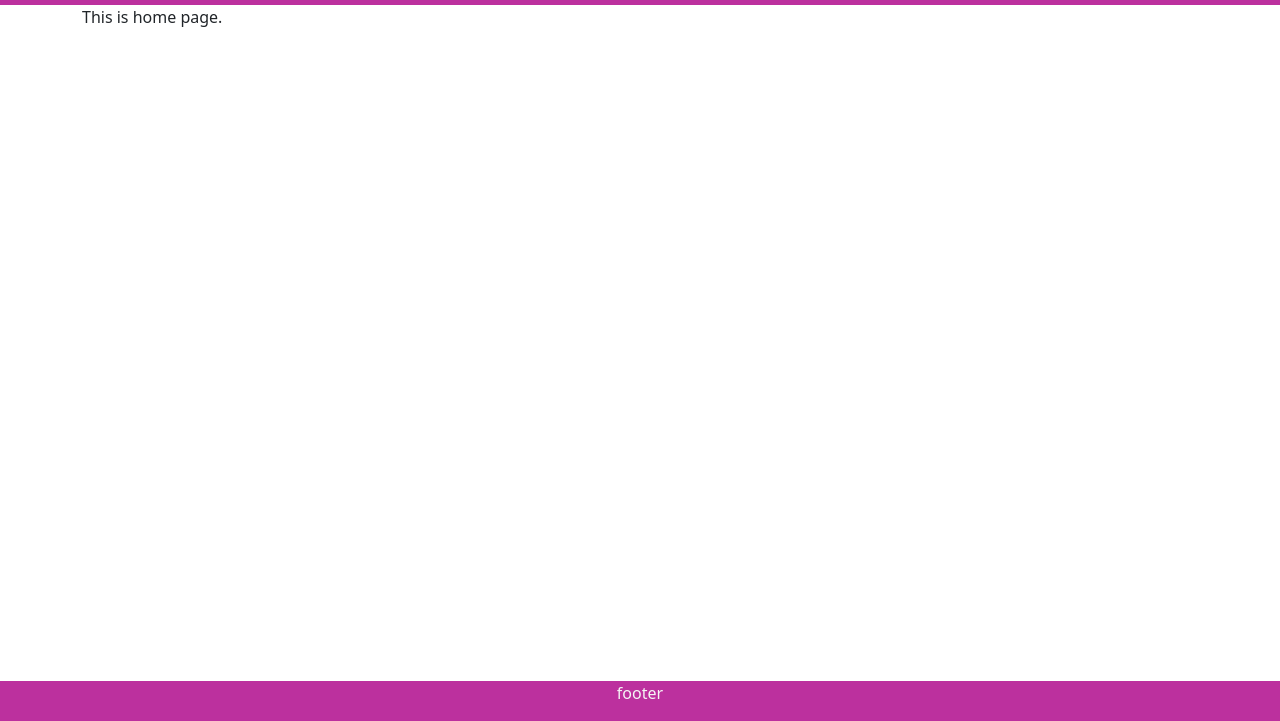
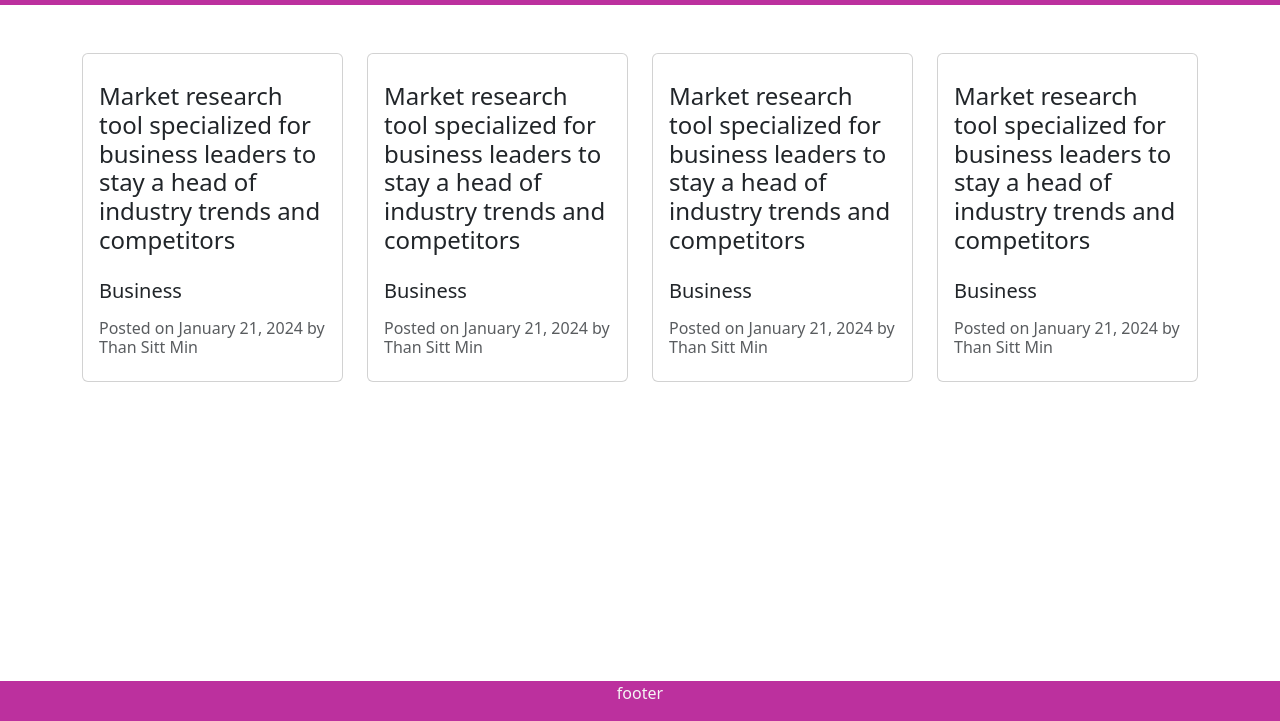
Before and after one commit to ThanSitt/Idea-box-project, a plain HTML site: page index.html in a window 1280 px wide. Shown: the part 79-800 px from the top of the page. Drawn offline with nearby package versions, Linux system fonts and the light colour scheme.

Commit message:
added boxes on home page

```diff
--- a/CSS/style.css
+++ b/CSS/style.css
@@ -28,4 +28,14 @@ nav{
     color: var(--light-color);
     margin: 5px;
     font-size: 2em;
+    font-family: "Bauhaus 93";
 }
+
+.card-title{
+    margin-top: 0.5em;
+    margin-bottom: 1em;
+}
+
+.category{
+    margin-bottom: 1em;
+}
--- a/index.html
+++ b/index.html
@@ -30,8 +30,45 @@
           </div>
         </div>
     </nav>
-    <div class="container">
-        <p>This is home page.</p>
+    <div class="container mt-5">
+      <div class="row">
+        <div class="col-md-3">
+          <div class="card mb-4">
+            <div class="card-body">
+              <h4 class="card-title">Market research tool specialized for business leaders to stay a head of industry trends and competitors</h4>
+              <h5 class="category">Business</h5>
+              <h6 class="card-subtitle mb-2 text-muted">Posted on January 21, 2024 by Than Sitt Min</h6>
+            </div>
+          </div>
+        </div>
+        <div class="col-md-3">
+          <div class="card mb-4">
+            <div class="card-body">
+              <h4 class="card-title">Market research tool specialized for business leaders to stay a head of industry trends and competitors</h4>
+              <h5 class="category">Business</h5>
+              <h6 class="card-subtitle mb-2 text-muted">Posted on January 21, 2024 by Than Sitt Min</h6>
+            </div>
+          </div>
+        </div>
+        <div class="col-md-3">
+          <div class="card mb-4">
+            <div class="card-body">
+              <h4 class="card-title">Market research tool specialized for business leaders to stay a head of industry trends and competitors</h4>
+              <h5 class="category">Business</h5>
+              <h6 class="card-subtitle mb-2 text-muted">Posted on January 21, 2024 by Than Sitt Min</h6>
+            </div>
+          </div>
+        </div>
+        <div class="col-md-3">
+          <div class="card mb-4">
+            <div class="card-body">
+              <h4 class="card-title">Market research tool specialized for business leaders to stay a head of industry trends and competitors</h4>
+              <h5 class="category">Business</h5>
+              <h6 class="card-subtitle mb-2 text-muted">Posted on January 21, 2024 by Than Sitt Min</h6>
+            </div>
+          </div>
+        </div>
+      </div>
     </div>
     <footer><p>footer</p></footer>
     <script src="https://cdn.jsdelivr.net/npm/bootstrap@5.3.3/dist/js/bootstrap.bundle.min.js" integrity="sha384-YvpcrYf0tY3lHB60NNkmXc5s9fDVZLESaAA55NDzOxhy9GkcIdslK1eN7N6jIeHz" crossorigin="anonymous"></script>
```
